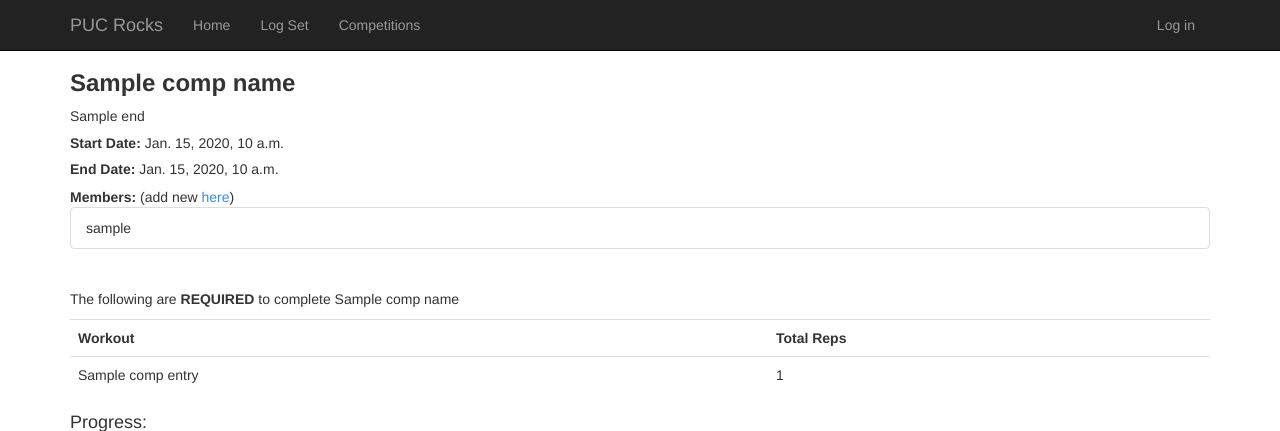
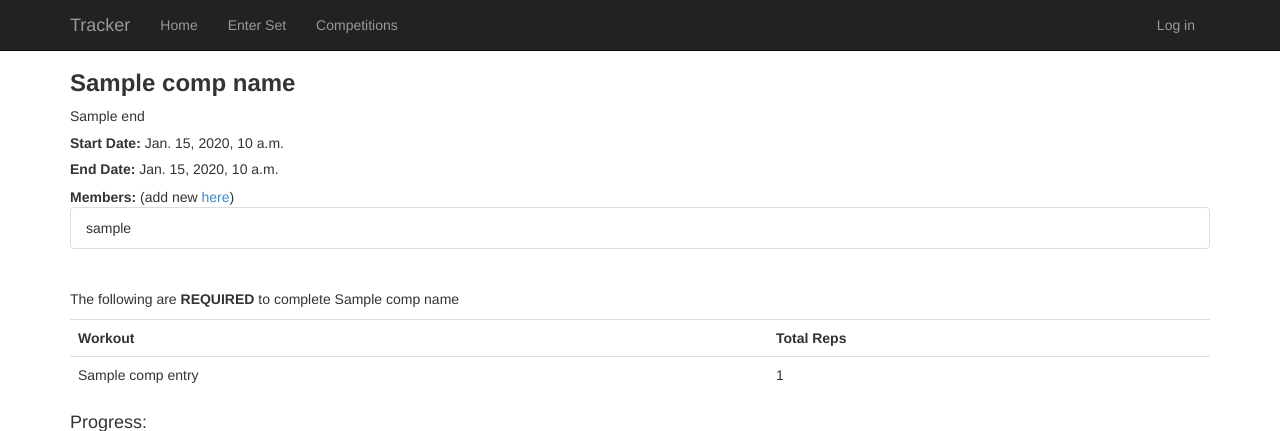
Before and after one commit to cgeorgiades27/puc, a Django app: template tracker/templates/tracker/comp_entry.html in a window 1280 px wide. Shown: the top 431 px of the page. Run offline with Django 3.2, Linux system fonts and the light colour scheme; the template is opened without the code that fills it: most values are stand-ins (such as "Sample title", 1, 10 or a date in 2020); some libraries are stand-ins or nearby versions.

Commit message:
minor changes to templates

```diff
--- a/tracker/templates/tracker/base.html
+++ b/tracker/templates/tracker/base.html
@@ -3,7 +3,7 @@
 <head>
     <meta charset="utf-8" />
     <meta name="viewport" content="width=device-width, initial-scale=1.0">
-    <title>{{ title }} - Set Tracker</title>
+    <title>{{ title }} PUC - Tracker</title>
     {% load staticfiles %}
     <link rel="stylesheet" type="text/css" href="{% static 'tracker/content/bootstrap.min.css' %}" />
     <link rel="stylesheet" type="text/css" href="{% static 'tracker/content/site.css' %}" />
@@ -19,12 +19,12 @@
                     <span class="icon-bar"></span>
                     <span class="icon-bar"></span>
                 </button>
-                <a href="/" class="navbar-brand">PUC Rocks</a>
+                <a href="/" class="navbar-brand">Tracker</a>
             </div>
             <div class="navbar-collapse collapse">
                 <ul class="nav navbar-nav">
                     <li><a href="{% url 'workout_log' %}">Home</a></li>
-                    <li><a href="{% url 'log_new' %}">Log Set</a></li>
+                    <li><a href="{% url 'log_new' %}">Enter Set</a></li>
                     <li><a href="{% url 'competition_list' %}">Competitions</a></li>
                 </ul>
                 {% include 'tracker/loginpartial.html' %}
@@ -40,9 +40,9 @@
         </footer>
     </div>
 
-    <script src="{% static 'app/scripts/jquery-1.10.2.js' %}"></script>
-    <script src="{% static 'app/scripts/bootstrap.js' %}"></script>
-    <script src="{% static 'app/scripts/respond.js' %}"></script>
+    <script src="{% static 'tracker/scripts/jquery-1.10.2.js' %}"></script>
+    <script src="{% static 'tracker/scripts/bootstrap.js' %}"></script>
+    <script src="{% static 'tracker/scripts/respond.js' %}"></script>
 {% block scripts %}{% endblock %}
 
 </body>
--- a/tracker/templates/tracker/comp_entry.html
+++ b/tracker/templates/tracker/comp_entry.html
@@ -47,6 +47,6 @@
         <td>{{ x.workout_title__workout_title }}</td>
         <td>{{ x.total }}</td>
         {% endfor %}
-        {% endblock %}
     </tr>
 </table>
+{% endblock %}
--- a/tracker/templates/tracker/competition.html
+++ b/tracker/templates/tracker/competition.html
@@ -23,5 +23,5 @@
     {% endif %}
     {% endfor %}
   </table>
-  {% endblock %}
 </div>
+{% endblock %}
```
